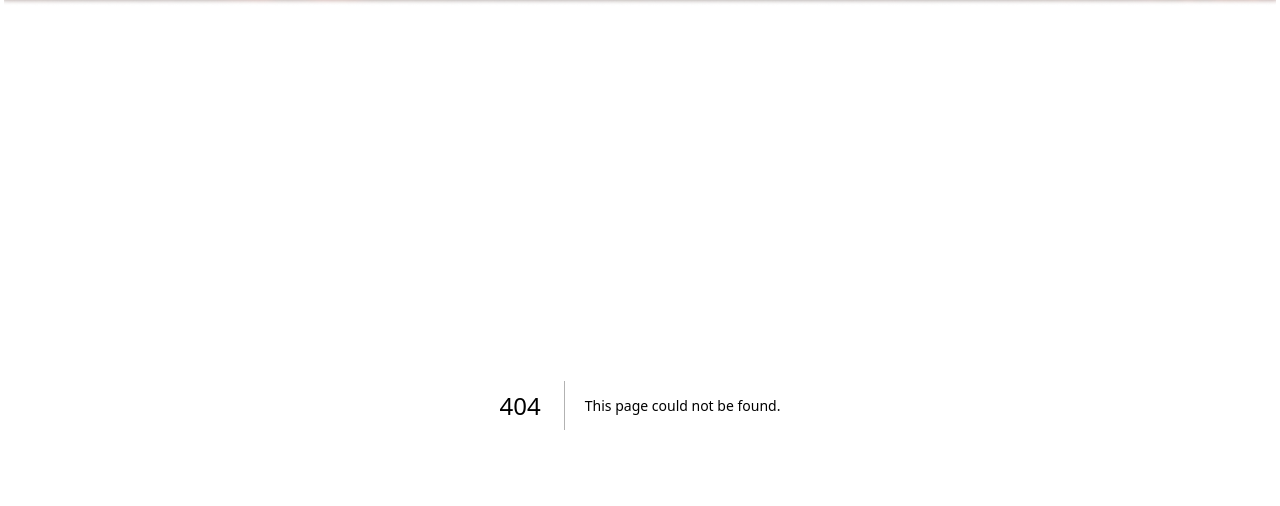
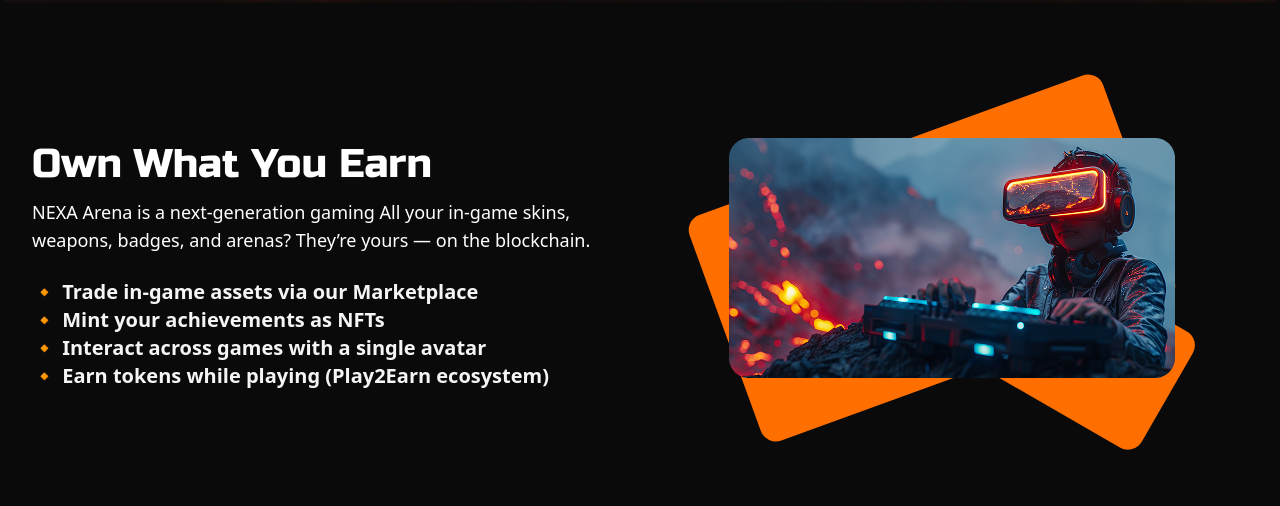
Before and after one commit to Maryammuhammadafzal/Gaming-Landing-Page, a Next.js app: page /earn in a window 1280 px wide. Before the commit this address had no page. Shown: the part 671-1177 px from the top of the page. Built offline with nearby package versions, Linux system fonts and the light colour scheme.

Commit message:
creating earn section

```diff
--- a/src/app/about/page.tsx
+++ b/src/app/about/page.tsx
@@ -1,10 +1,10 @@
 import React from 'react'
-import { Button } from '@/components/ui/button'
 import Image from 'next/image'
 
 const AboutPage = () => {
     return (
         <div className='w-full h-auto flex justify-center items-center px-3 lg:py-30 md:py-24 sm:py-18 xs:py-12 py-8'>
+
             {/* Image */}
             <div className='md:w-1/2 w-full md:pt-0 pt-20 relative h-full flex justify-center items-center'>
                 <div className='w-full h-full flex justify-center items-center z-10 '>
@@ -13,7 +13,6 @@
                 <div className='absolute w-[440px] h-[240px] bg-[#FF6F00] rounded-2xl -rotate-[20deg] 2xl:left-28 xl:left-18 lg:left-10 left-0'></div>
                 <div className='absolute w-[250px] h-[134px] bg-[#FF6F00] rounded-2xl rotate-[30deg] -bottom-6 2xl:right-30 xl:right-20 lg:right-10 right-0'></div>
             </div>
-
             {/* Content */}
             <div className='md:w-1/2 w-full h-full flex flex-col gap-3 md:pl-4 xs:pl-8 pt-4'>
                 <h2 className='font-mono xl:text-[40px] lg:text-4xl md:text-3xl xs:text-2xl text-xl xl:max-w-lg md:max-w-md max-w-xl md:pr-0 xs:pr-20'>
--- /dev/null
+++ b/src/app/earn/page.tsx
@@ -0,0 +1,40 @@
+import Image from 'next/image'
+import React from 'react'
+
+const EarnPage = () => {
+    const earnData = [
+        '🔸 Trade in-game assets via our Marketplace',
+        '🔸 Mint your achievements as NFTs',
+        '🔸 Interact across games with a single avatar',
+        '🔸 Earn tokens while playing (Play2Earn ecosystem)'
+    ]
+    return (
+        <div className='w-full h-auto flex justify-center items-center px-3 lg:py-30 md:py-24 sm:py-18 xs:py-12 py-8'>
+
+            {/* Content */}
+            <div className='md:w-1/2 w-full h-full flex flex-col gap-3 md:pl-4 xs:pl-8 pt-4'>
+                <h2 className='font-mono xl:text-[40px] lg:text-4xl md:text-3xl xs:text-2xl text-xl xl:max-w-lg md:max-w-md max-w-xl md:pr-0 xs:pr-20'>
+                    Own What You Earn
+                </h2>
+                <p className='lg:text-lg md:text-base text-sm'>NEXA Arena is a next-generation gaming All your in-game skins, weapons, badges, and arenas? They’re yours — on the blockchain.</p>
+
+                <ul className='mt-3'>
+                    {earnData.map((item, index) => (
+                            <li key={index} className='text-xl font-semibold text-secondary'>{item}</li>
+                        ))
+                    }
+                </ul>
+            </div>
+            {/* Image */}
+            <div className='md:w-1/2 w-full md:pt-0 pt-20 relative h-full flex justify-center items-center'>
+                <div className='w-full h-full flex justify-center items-center z-10 '>
+                    <Image src='/images/about-image.png' alt='about-image' width={446} height={240} />
+                </div>
+                <div className='absolute w-[440px] h-[240px] bg-[#FF6F00] rounded-2xl -rotate-[20deg] 2xl:left-28 xl:left-18 lg:left-10 left-0'></div>
+                <div className='absolute w-[250px] h-[134px] bg-[#FF6F00] rounded-2xl rotate-[30deg] -bottom-6 2xl:right-30 xl:right-20 lg:right-10 right-0'></div>
+            </div>
+        </div>
+    )
+}
+
+export default EarnPage
```
